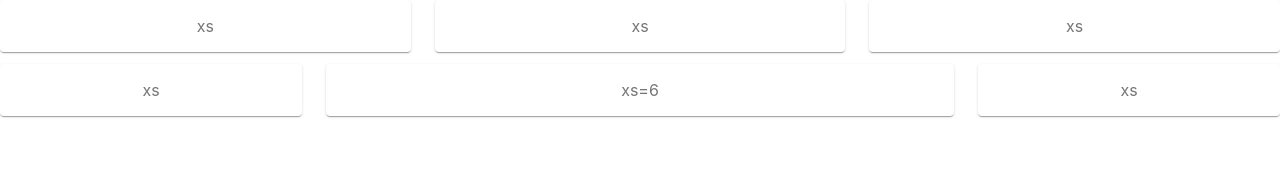
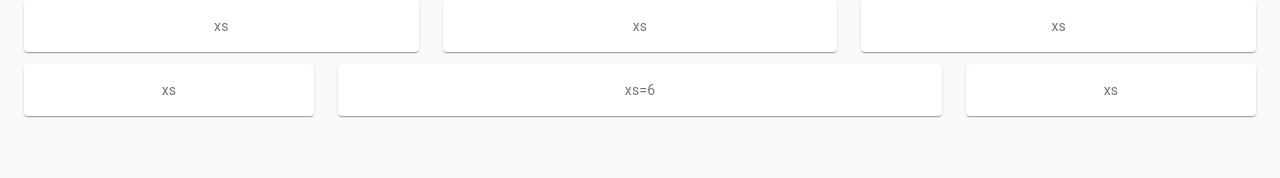
Before and after one commit to Hieu-mai-2000/learn-redux-saga, a React (Create React App) app: page / in a window 1280 px wide. Shown: the top 178 px of the page. Built offline with nearby package versions, Linux system fonts and the light colour scheme.

Commit message:
commit test

```diff
--- a/src/pages/admin/index.js
+++ b/src/pages/admin/index.js
@@ -1,7 +1,10 @@
-import React from 'react';
-import { makeStyles } from '@material-ui/core/styles';
-import Paper from '@material-ui/core/Paper';
-import Grid from '@material-ui/core/Grid';
+import React from "react";
+import { makeStyles } from "@material-ui/core/styles";
+import Paper from "@material-ui/core/Paper";
+import Grid from "@material-ui/core/Grid";
+import CssBaseline from "@material-ui/core/CssBaseline";
+import Typography from "@material-ui/core/Typography";
+import Container from "@material-ui/core/Container";
 
 const useStyles = makeStyles((theme) => ({
   root: {
@@ -9,7 +12,7 @@
   },
   paper: {
     padding: theme.spacing(2),
-    textAlign: 'center',
+    textAlign: "center",
     color: theme.palette.text.secondary,
   },
 }));
@@ -18,6 +21,9 @@
   const classes = useStyles();
 
   return (
+    <React.Fragment>
+      <CssBaseline />
+      <Container fixed>
         <div className={classes.root}>
           <Grid container spacing={3}>
             <Grid item xs>
@@ -42,5 +48,7 @@
             </Grid>
           </Grid>
         </div>
+      </Container>
+    </React.Fragment>
   );
 }
```
Lines whose indentation alone changed are shown as unchanged.
